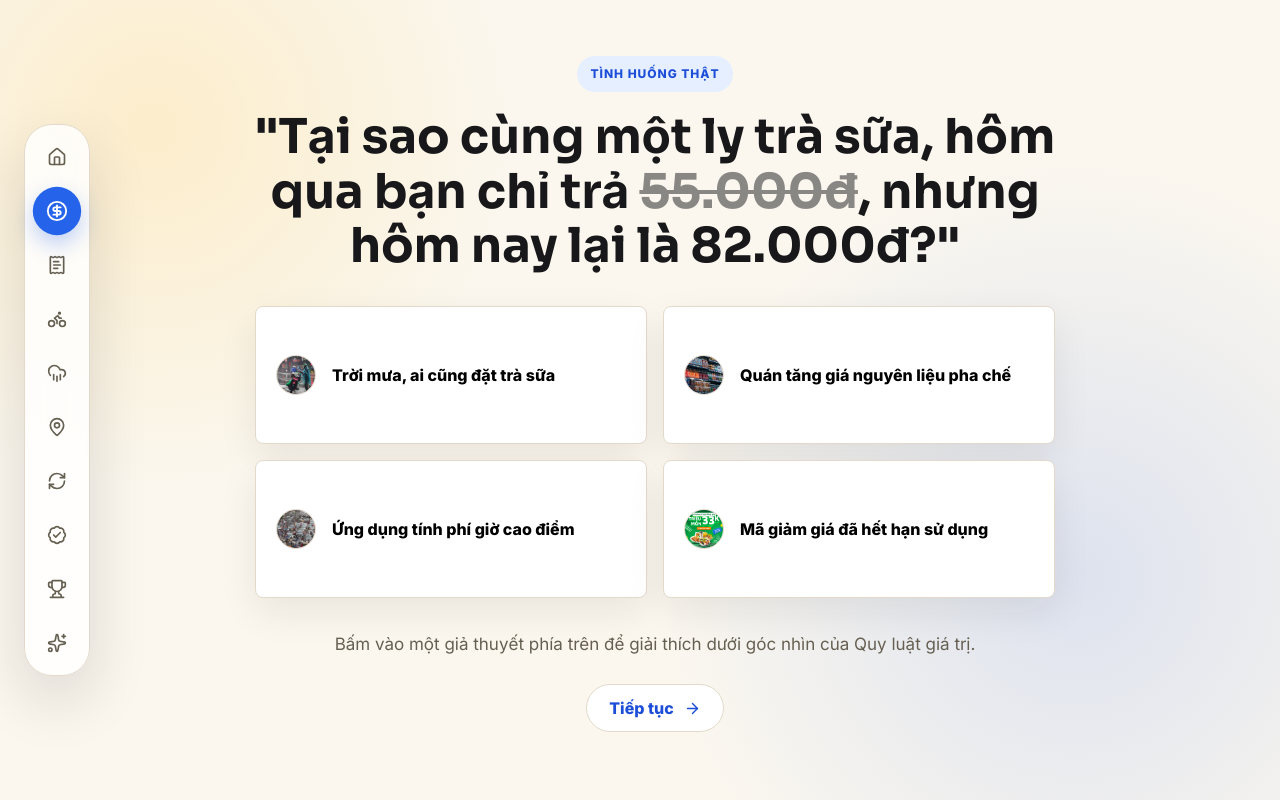
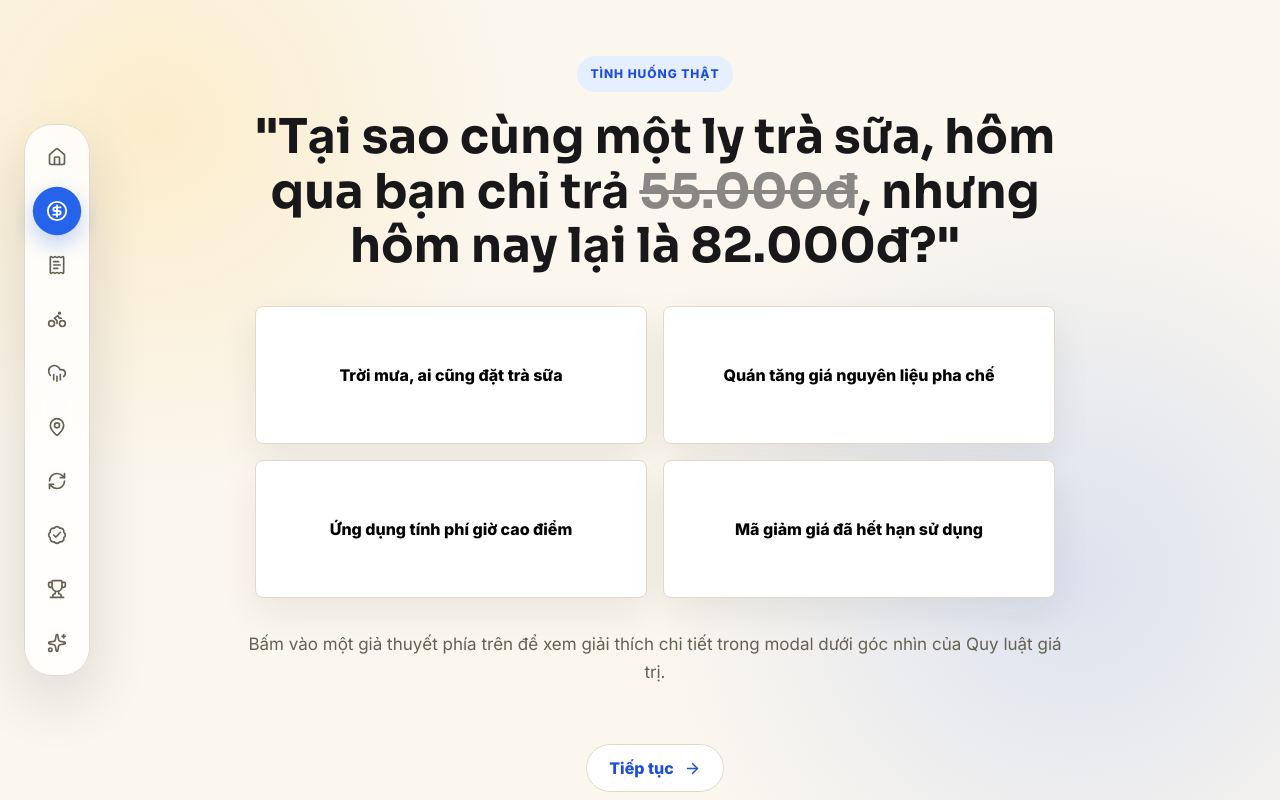
Before and after one commit to phattran1945-spec/mln122, a React (Vite) app: page / in a window 1280 px wide. Both pictures are taken after a click on the button 57 px from the left and 211 px from the top of the page. Built offline with nearby package versions, Linux system fonts and the light colour scheme.

Commit message:
Hide question card images, replace inline explanations with a modal including images

```diff
--- a/src/main.jsx
+++ b/src/main.jsx
@@ -200,23 +200,31 @@ const quiz = [
 const questionExplanations = {
   a: {
     title: 'Cung – cầu lệch pha',
-    body: 'Khi trời mưa, hàng ngàn người cùng lúc muốn đặt trà sữa, nhưng số lượng shipper sẵn sàng chạy trong mưa không tăng kịp. Theo quy luật giá trị, giá cả luôn dao động quanh giá trị thực do quan hệ cung – cầu. Cung giảm (ít shipper chịu chạy) trong khi cầu tăng vọt → giá cả bị đẩy lên cao hơn giá trị, dù ly trà sữa vẫn là chính ly trà sữa đó.',
-    img: '/rain.png'
+    body: '<p>Khi trời mưa, hàng ngàn người cùng lúc muốn đặt trà sữa, nhưng số lượng shipper sẵn sàng chạy trong mưa không tăng kịp.</p><ul><li><b>Quy luật giá trị:</b> Giá cả luôn dao động quanh giá trị thực tế do quan hệ cung – cầu.</li><li><b>Tác động:</b> Cung giảm (ít shipper chịu chạy) trong khi cầu tăng vọt &rarr; giá cả bị đẩy lên cao hơn giá trị, dù ly trà sữa vẫn giữ nguyên lượng hao phí lao động tạo ra nó.</li></ul>',
+    img: '/rain.png',
+    icon: CloudRain,
+    tag: 'Trời mưa'
   },
   b: {
     title: 'Hao phí lao động xã hội thay đổi',
-    body: 'Nếu quán tăng giá nguyên liệu (trà, sữa, đường, ly nhựa), tức là lượng lao động xã hội cần thiết để tạo ra ly trà sữa đã tăng lên — nguyên liệu đắt hơn đồng nghĩa với nhiều "lao động kết tinh" hơn trong sản phẩm. Khi đó, chính giá trị của hàng hoá tăng, nên giá cả tăng theo là hợp lý theo đúng quy luật.',
-    img: '/ingredients.png'
+    body: '<p>Nếu quán tăng giá nguyên liệu (trà, sữa, đường, ly nhựa), tức là lượng lao động xã hội cần thiết để tạo ra ly trà sữa đã thực sự tăng lên.</p><ul><li><b>Giá trị hàng hóa:</b> Nguyên liệu đắt hơn đồng nghĩa với việc hao phí "lao động quá khứ" (vật hóa) kết tinh trong sản phẩm tăng.</li><li><b>Tác động:</b> Khi chính giá trị của ly trà sữa tăng lên, giá cả của nó tăng theo là hoàn toàn tất yếu theo quy luật giá trị.</li></ul>',
+    img: '/ingredients.png',
+    icon: Utensils,
+    tag: 'Nguyên liệu'
   },
   c: {
     title: 'Giá trị lao động của shipper tăng',
-    body: 'Giờ cao điểm khiến công việc của shipper vất vả hơn: kẹt xe, tranh đơn, rủi ro cao hơn. Phần phụ phí giờ cao điểm chính là phản ánh giá trị lao động tăng thêm mà shipper phải bỏ ra. Đây không phải "phí vô lý" mà là tiền công cho lao động phức tạp và rủi ro hơn.',
-    img: '/rushhour.png'
+    body: '<p>Giờ cao điểm khiến công việc của shipper vất vả hơn gấp nhiều lần (kẹt xe, kẹt đơn, thời tiết khắc nghiệt, rủi ro cao hơn).</p><ul><li><b>Hao phí sức lao động:</b> Sức lao động mà shipper phải bỏ ra tăng lên rõ rệt.</li><li><b>Tác động:</b> Phần phụ phí giờ cao điểm chính là sự bù đắp cho lượng lao động phức tạp và hao phí tăng thêm này, phản ánh đúng giá trị sức lao động thực tế.</li></ul>',
+    img: '/rushhour.png',
+    icon: Clock,
+    tag: 'Giờ cao điểm'
   },
   d: {
     title: 'Trợ giá của nền tảng biến mất',
-    body: 'Giá trị thật của ly trà sữa (35–40 nghìn hao phí lao động) có thể không đổi, nhưng khi hết mã giảm giá, phần "trợ giá" mà nền tảng từng bù cho bạn không còn nữa. Bạn đang trả gần hơn với giá cả thị trường thật, thay vì mức giá đã được nền tảng "che" bớt bằng khuyến mãi.',
-    img: '/coupon.jpg'
+    body: '<p>Giá trị thật của ly trà sữa (do hao phí lao động xã hội cần thiết của quán và đầu bếp) có thể không đổi.</p><ul><li><b>Mã giảm giá:</b> Là hình thức nền tảng tự chiết khấu, "trợ giá" để thu hút khách hàng và chiếm lĩnh thị trường.</li><li><b>Tác động:</b> Khi hết mã giảm giá, bạn chỉ đơn giản là đang trả đúng với mức giá cả thị trường thực tế của sản phẩm mà thôi.</li></ul>',
+    img: '/coupon.jpg',
+    icon: Ticket,
+    tag: 'Mã giảm giá'
   }
 };
 
@@ -466,66 +474,71 @@ function App() {
         </h2>
 
         <div className="answer-grid">
-          <button className={`info-card ${questionAnswer === 'a' ? 'active' : ''}`} onClick={() => setQuestionAnswer('a')}>
-            <img
-              src="/rain.png"
-              alt="Trời mưa"
-              style={{ width: '40px', height: '40px', borderRadius: '50%', objectFit: 'cover', border: '1.5px solid var(--line)' }}
-            />
+          <button
+            className={`info-card ${questionAnswer === 'a' ? 'active' : ''}`}
+            onClick={() => {
+              setQuestionAnswer('a');
+              setModal({
+                title: questionExplanations.a.title,
+                body: questionExplanations.a.body,
+                img: questionExplanations.a.img,
+                icon: questionExplanations.a.icon,
+                tag: questionExplanations.a.tag
+              });
+            }}
+          >
             <span>Trời mưa, ai cũng đặt trà sữa</span>
           </button>
-          <button className={`info-card ${questionAnswer === 'b' ? 'active' : ''}`} onClick={() => setQuestionAnswer('b')}>
-            <img
-              src="/ingredients.png"
-              alt="Nguyên liệu"
-              style={{ width: '40px', height: '40px', borderRadius: '50%', objectFit: 'cover', border: '1.5px solid var(--line)' }}
-            />
+          <button
+            className={`info-card ${questionAnswer === 'b' ? 'active' : ''}`}
+            onClick={() => {
+              setQuestionAnswer('b');
+              setModal({
+                title: questionExplanations.b.title,
+                body: questionExplanations.b.body,
+                img: questionExplanations.b.img,
+                icon: questionExplanations.b.icon,
+                tag: questionExplanations.b.tag
+              });
+            }}
+          >
             <span>Quán tăng giá nguyên liệu pha chế</span>
           </button>
-          <button className={`info-card ${questionAnswer === 'c' ? 'active' : ''}`} onClick={() => setQuestionAnswer('c')}>
-            <img
-              src="/rushhour.png"
-              alt="Giờ cao điểm"
-              style={{ width: '40px', height: '40px', borderRadius: '50%', objectFit: 'cover', border: '1.5px solid var(--line)' }}
-            />
+          <button
+            className={`info-card ${questionAnswer === 'c' ? 'active' : ''}`}
+            onClick={() => {
+              setQuestionAnswer('c');
+              setModal({
+                title: questionExplanations.c.title,
+                body: questionExplanations.c.body,
+                img: questionExplanations.c.img,
+                icon: questionExplanations.c.icon,
+                tag: questionExplanations.c.tag
+              });
+            }}
+          >
             <span>Ứng dụng tính phí giờ cao điểm</span>
           </button>
-          <button className={`info-card ${questionAnswer === 'd' ? 'active' : ''}`} onClick={() => setQuestionAnswer('d')}>
-            <img
-              src="/coupon.jpg"
-              alt="Mã giảm giá"
-              style={{ width: '40px', height: '40px', borderRadius: '50%', objectFit: 'cover', border: '1.5px solid var(--line)' }}
-            />
+          <button
+            className={`info-card ${questionAnswer === 'd' ? 'active' : ''}`}
+            onClick={() => {
+              setQuestionAnswer('d');
+              setModal({
+                title: questionExplanations.d.title,
+                body: questionExplanations.d.body,
+                img: questionExplanations.d.img,
+                icon: questionExplanations.d.icon,
+                tag: questionExplanations.d.tag
+              });
+            }}
+          >
             <span>Mã giảm giá đã hết hạn sử dụng</span>
           </button>
         </div>
 
-        {questionAnswer ? (
-          <div className="theory-block" style={{ borderLeftColor: 'var(--red)', animation: 'show 0.3s ease both' }}>
-            <div className="theory-container">
-              {questionExplanations[questionAnswer].img && (
-                <img
-                  src={questionExplanations[questionAnswer].img}
-                  alt={questionExplanations[questionAnswer].title}
-                  className="theory-block-img"
-                />
-              )}
-              <div className="theory-info">
-                <div className="theory-quote">
-                  <strong style={{ color: 'var(--red)' }}>{questionExplanations[questionAnswer].title}</strong>
-                </div>
-                <div className="theory-explain">
-                  <p>{questionExplanations[questionAnswer].body}</p>
-                  <p style={{ fontStyle: 'italic', fontSize: '13px', marginTop: '12px' }}>
-                    Trong thực tế, giá 82.000đ hôm nay thường là kết quả của cả bốn yếu tố trên cộng lại — đó chính là cách quy luật giá trị vận hành sống động trong đời thường.
-                  </p>
-                </div>
-              </div>
-            </div>
-          </div>
-        ) : (
-          <p className="note">Bấm vào một giả thuyết phía trên để giải thích dưới góc nhìn của Quy luật giá trị.</p>
-        )}
+        <p className="note" style={{ marginTop: '24px', marginBottom: '32px' }}>
+          Bấm vào một giả thuyết phía trên để xem giải thích chi tiết trong modal dưới góc nhìn của Quy luật giá trị.
+        </p>
 
         <button className="secondary" onClick={next}>Tiếp tục <ArrowRight size={17} /></button>
       </section>
--- a/src/styles.css
+++ b/src/styles.css
@@ -990,9 +990,10 @@ button, .chip, .toggle, .rail button, .info-card, .journey article, .city-grid a
   cursor: pointer;
   display: flex;
   align-items: center;
+  justify-content: center;
   gap: 16px;
-  padding: 20px;
-  text-align: left;
+  padding: 24px 20px;
+  text-align: center;
   border: 1.5px solid var(--line);
   background: white;
   transition: all 0.25s ease;
```
